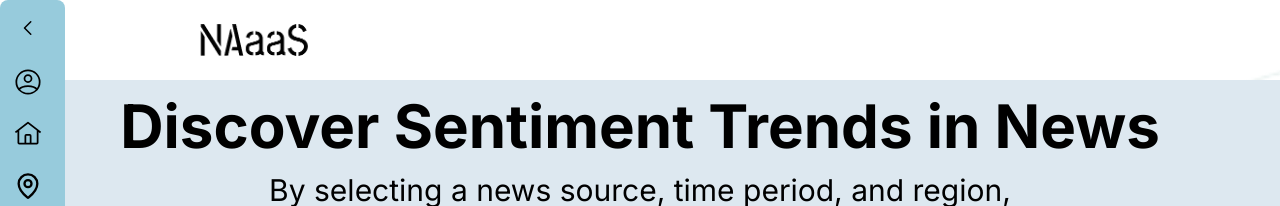
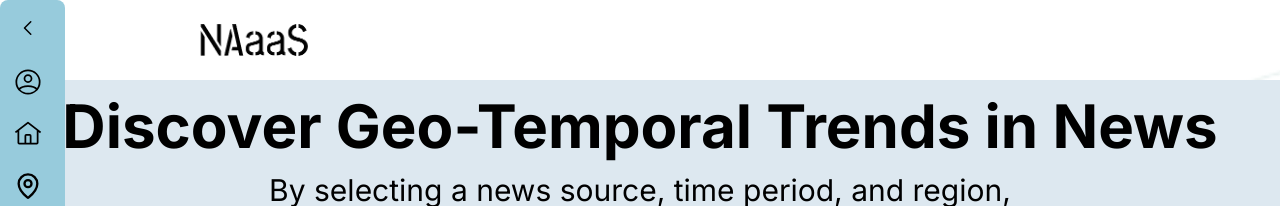
Before and after one commit to PCN-LAB/naas-frontend, a React (Create React App) app: page /map-input in a window 1280 px wide. Shown: the top 206 px of the page. Built offline with nearby package versions, Linux system fonts and the light colour scheme; the HTML template or start-up script is replaced by a standard one.

Commit message:
Fix keyword limit reset when reloading the component

```diff
--- a/src/components/KeyWordInput.js
+++ b/src/components/KeyWordInput.js
@@ -39,6 +39,15 @@ function KeyWordInput() {
             }
         }),
     };
+
+    useEffect(() => {
+        // set selected keywords
+        if (keywords.length > 0) {
+            setSelectedKeywords(keywords.map(keyword => {
+                return { value: keyword, label: keyword }
+            }));
+        }
+    }, [])
 
     useEffect(() => {
         // if selected keywords length is 4 then hide the keyword input
--- a/src/layout/HeaderMapPage.js
+++ b/src/layout/HeaderMapPage.js
@@ -4,7 +4,7 @@ function HeaderMapPage() {
     return (
         <div className='bg-colorMapHeaderBG flex flex-col gap-4 text-center p-4'>
             <h1 className='text-6xl font-bold'>
-                Discover Sentiment Trends in News
+                Discover Geo-Temporal Trends in News
             </h1>
             <p className='text-3xl w-3/5 mx-auto'>
                 By selecting a news source, time period, and region, you can search for specific words and view articles where
```
